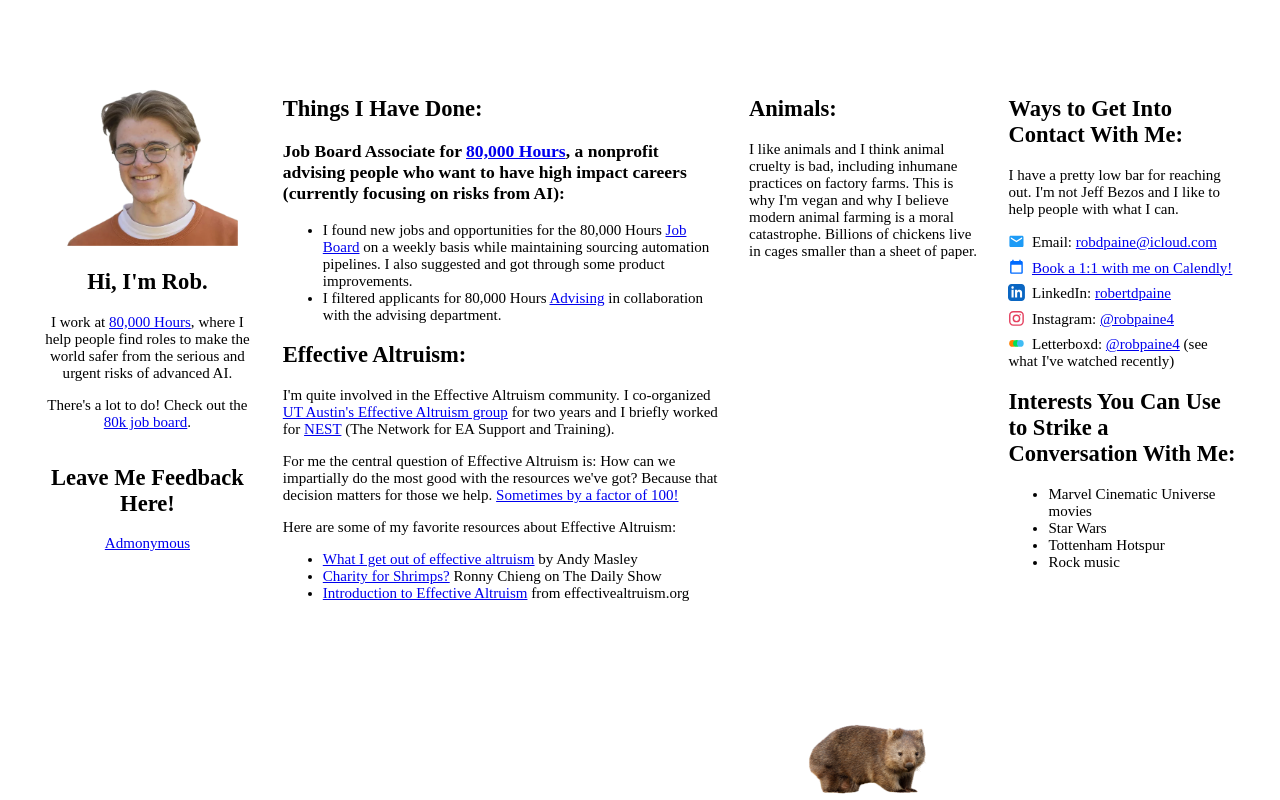
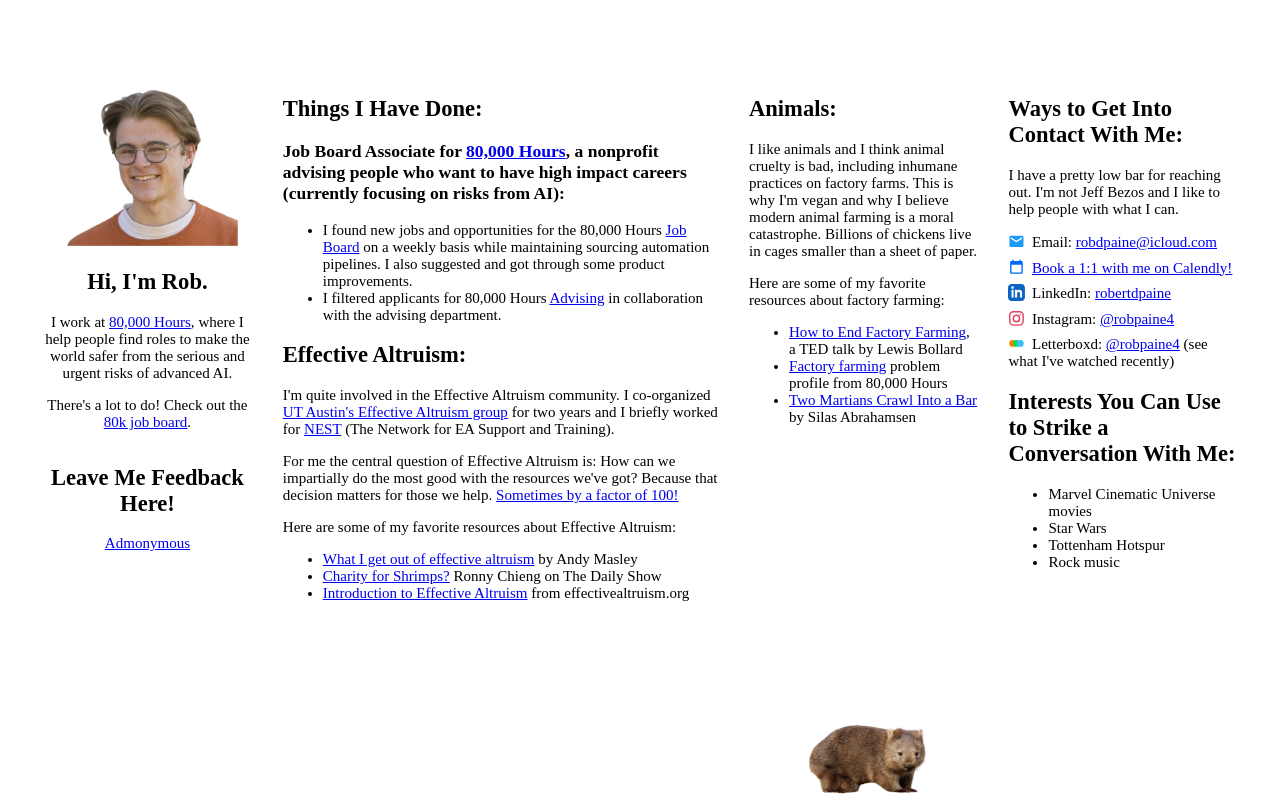
Before and after one commit to RobPaine1/RobPaine1.github.io, a plain HTML site: page index.html in a window 1280 px wide. Drawn offline with Linux system fonts and the light colour scheme; no server answers.

Commit message:
Add factory-farming resources to the Animals section
Co-Authored-By: Claude Fable 5.2 <noreply@anthropic.com>

```diff
--- a/index.html
+++ b/index.html
@@ -225,6 +225,12 @@
 <section id="animals">
 <h2>Animals:</h2>
 <p>I like animals and I think animal cruelty is bad, including inhumane practices on factory farms. This is why I'm vegan and why I believe modern animal farming is a moral catastrophe. Billions of chickens live in cages smaller than a sheet of paper.</p>
+<p>Here are some of my favorite resources about factory farming:</p>
+<ul>
+  <li><a href="https://www.youtube.com/watch?v=dvLnIecUNL8">How to End Factory Farming</a>, a TED talk by Lewis Bollard</li>
+  <li><a href="https://80000hours.org/problem-profiles/factory-farming/#factory-farming-future">Factory farming</a> problem profile from 80,000 Hours</li>
+  <li><a href="https://wonderandaporia.substack.com/p/a-dialogue-on-ethical-veganism">Two Martians Crawl Into a Bar</a> by Silas Abrahamsen</li>
+</ul>
 </section>
 
 <section id="side">
```
